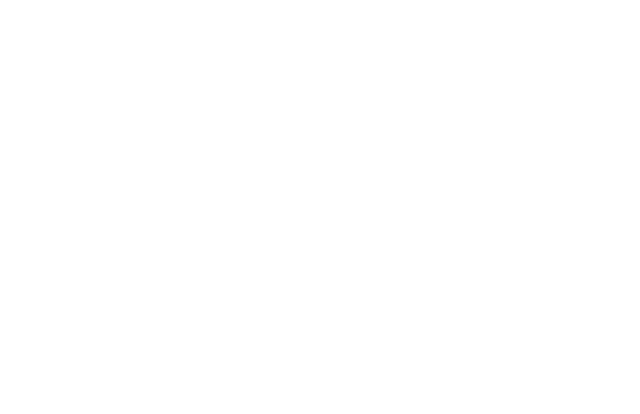
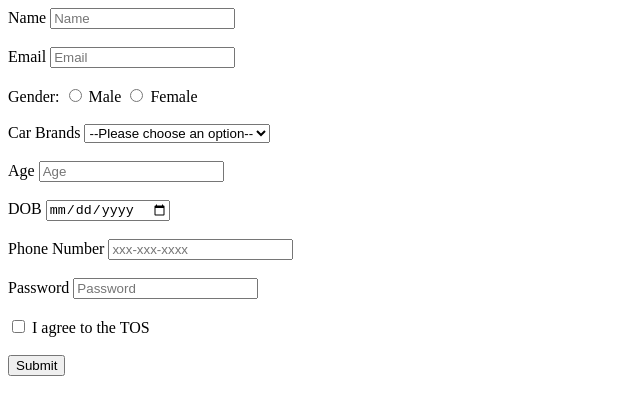
Before and after one commit to acciojob/signup-form-car-chandangitlab, a website: page main.html in a window 1280 px wide. Shown: the whole page, without its empty margins (0-640 px from the left). Drawn offline with Linux system fonts and the light colour scheme.

Commit message:
created a submission

```diff
--- a/main.html
+++ b/main.html
@@ -1,5 +1,4 @@
 <!DOCTYPE html>
-
 <html>
 
 <head>
@@ -8,9 +7,65 @@
 
 <body>
 	<!-- the entire body must be written by student -->
-    <script type="text/javascript" src="./script.js">
-</script>
+	<form method="post">
+		<!-- Name -->
+		<label for="name">Name</label>
+		<input type="text" id="name" placeholder="Name" required>
+		<br><br>
 
+		<!-- Email -->
+		<label for="email">Email</label>
+		<input type="email" id="email" placeholder="Email" required>
+		<br><br>
+
+		<!-- Gender -->
+		<label>Gender:</label>
+		<input type="radio" id="gender_m" name="gender" required>
+		<label for="gender_m">Male</label>
+		<input type="radio" id="gender_f" name="gender" required>
+		<label for="gender_f">Female</label>
+		<br><br>
+
+		<!-- Car Brands -->
+		<label for="cars">Car Brands</label>
+		<select id="cars" required>
+			<option value="" disabled selected>--Please choose an option--</option>
+			<option value="bmw">BMW</option>
+			<option value="audi">Audi</option>
+			<option value="mercedez">Mercedez</option>
+		</select>
+		<br><br>
+
+		<!-- Age -->
+		<label for="age">Age</label>
+		<input type="number" id="age" placeholder="Age" required>
+		<br><br>
+
+		<!-- DOB -->
+		<label for="dob">DOB</label>
+		<input type="date" id="dob" required>
+		<br><br>
+
+		<!-- Phone Number -->
+		<label for="tel">Phone Number</label>
+		<input type="tel" id="tel" placeholder="xxx-xxx-xxxx">
+		<br><br>
+
+		<!-- Password -->
+		<label for="password">Password</label>
+		<input type="password" id="password" placeholder="Password" required>
+		<br><br>
+
+		<!-- TOS -->
+		<input type="checkbox" id="tos" required>
+		<label for="tos">I agree to the TOS</label>
+		<br><br>
+
+		<!-- Submit Button -->
+		<button type="submit">Submit</button>
+	</form>
+
+	<script type="text/javascript" src="./script.js"></script>
 </body>
 
 </html>
```
